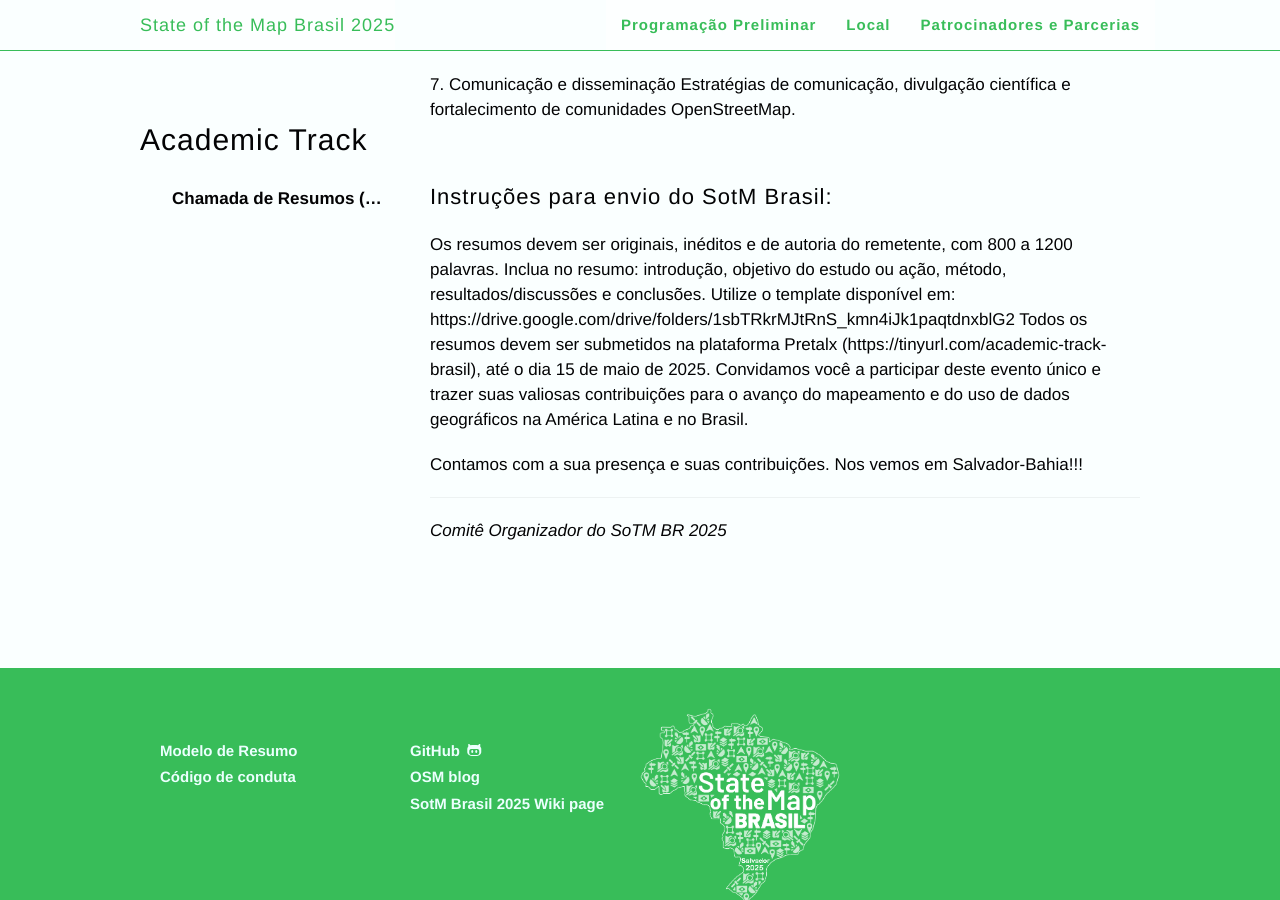
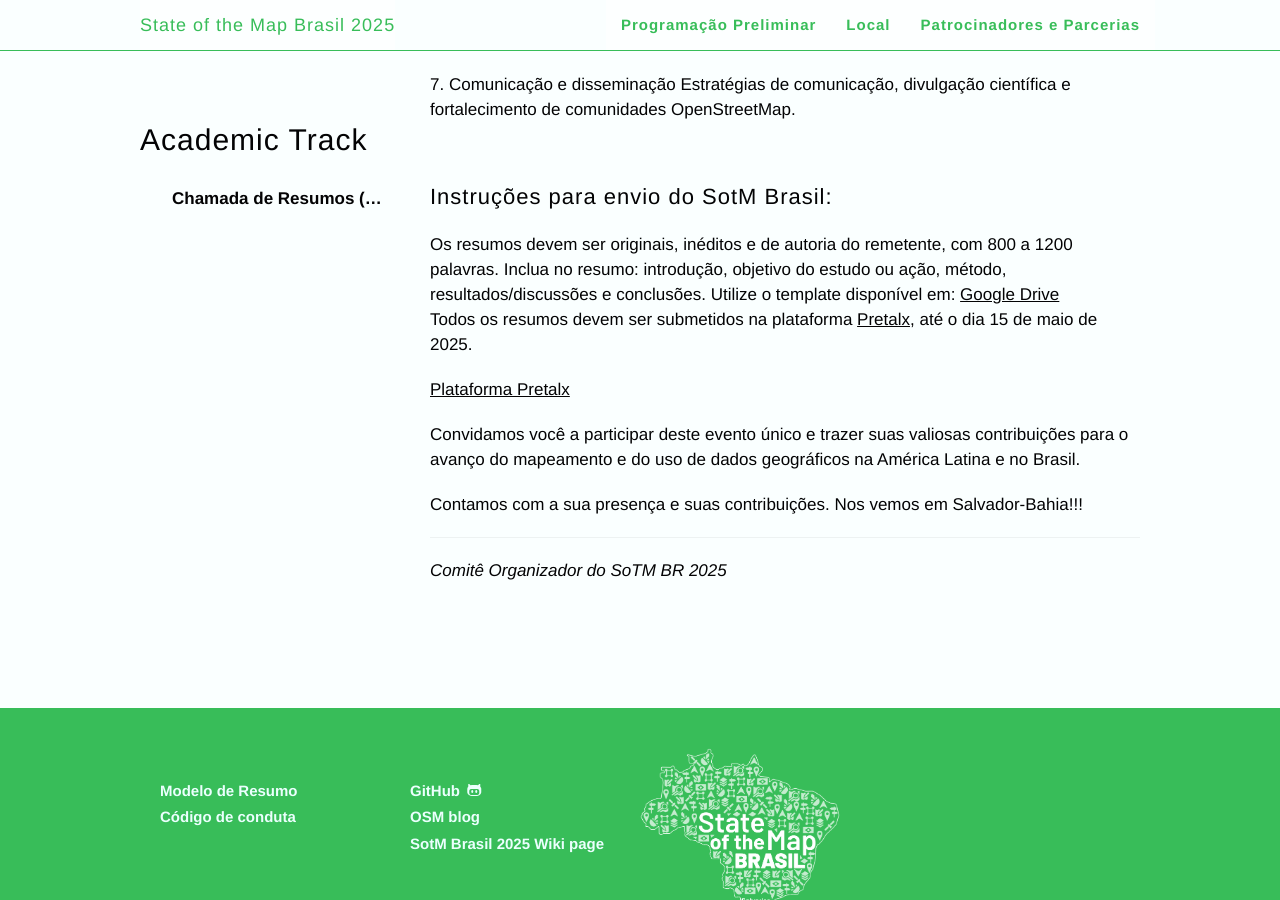
Before and after one commit to gabrielcury30/2025, a Jekyll site: the page built from calls/index.md, in a window 1280 px wide and 900 px high, scrolled down 1834 px. Built offline with Jekyll 4.4.1, drawn with Linux system fonts in a browser that asks for light colours.

Commit message:
Update index.md

```diff
--- a/calls/index.md
+++ b/calls/index.md
@@ -70,8 +70,12 @@
 
 Os resumos devem ser originais, inéditos e de autoria do remetente, com **800 a 1200 palavras**.
 Inclua no resumo: introdução, objetivo do estudo ou ação, método, resultados/discussões e conclusões.
-Utilize o template disponível em: https://drive.google.com/drive/folders/1sbTRkrMJtRnS_kmn4iJk1paqtdnxblG2
-Todos os resumos devem ser submetidos na plataforma Pretalx (https://tinyurl.com/academic-track-brasil), **até o dia 15 de maio de 2025**.
+Utilize o template disponível em: [Google Drive](https://drive.google.com/drive/folders/1sbTRkrMJtRnS_kmn4iJk1paqtdnxblG2)
+Todos os resumos devem ser submetidos na plataforma [Pretalx](https://tinyurl.com/academic-track-brasil), **até o dia 15 de maio de 2025**.
+
+<a href="https://tinyurl.com/academic-track-brasil" target="_blank" rel="noopener noreferrer">Plataforma Pretalx</a>
+
+
 Convidamos você a participar deste evento único e trazer suas valiosas contribuições para o avanço do mapeamento e do uso de dados geográficos na América Latina e no Brasil.
 
 Contamos com a sua presença e suas contribuições. Nos vemos em Salvador-Bahia!!!
```
